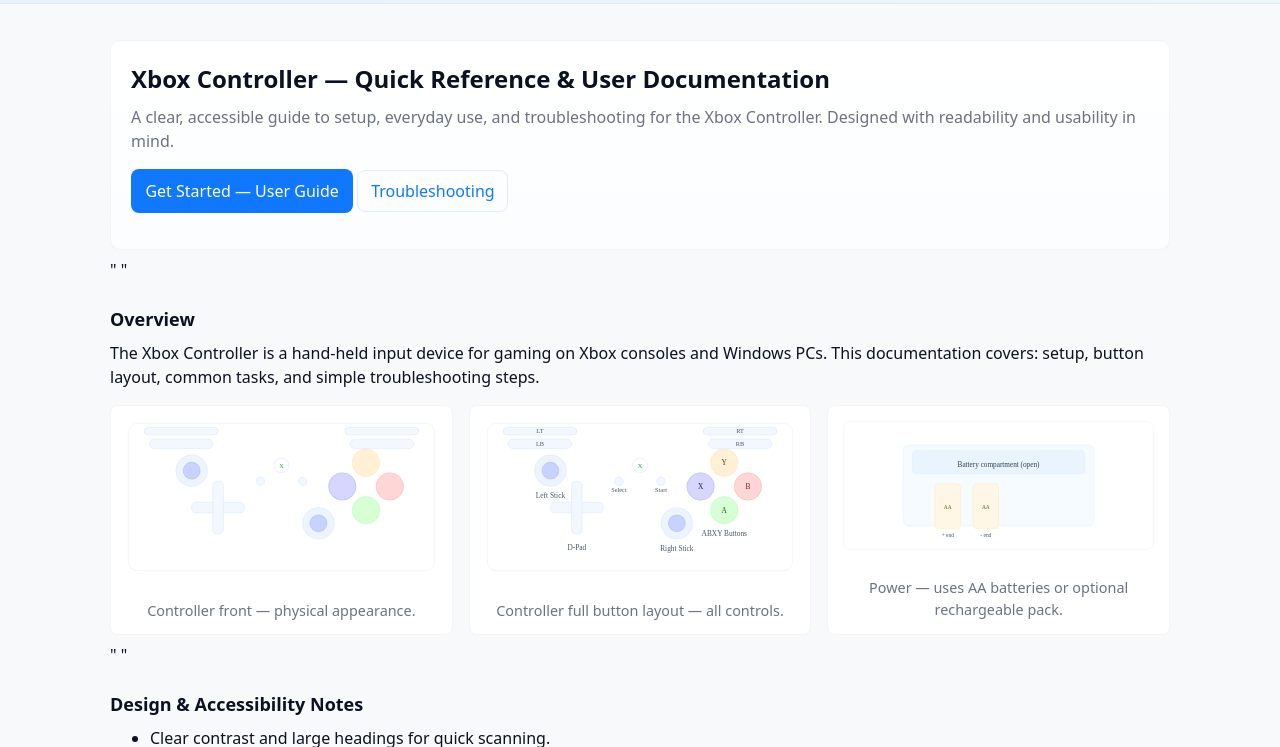
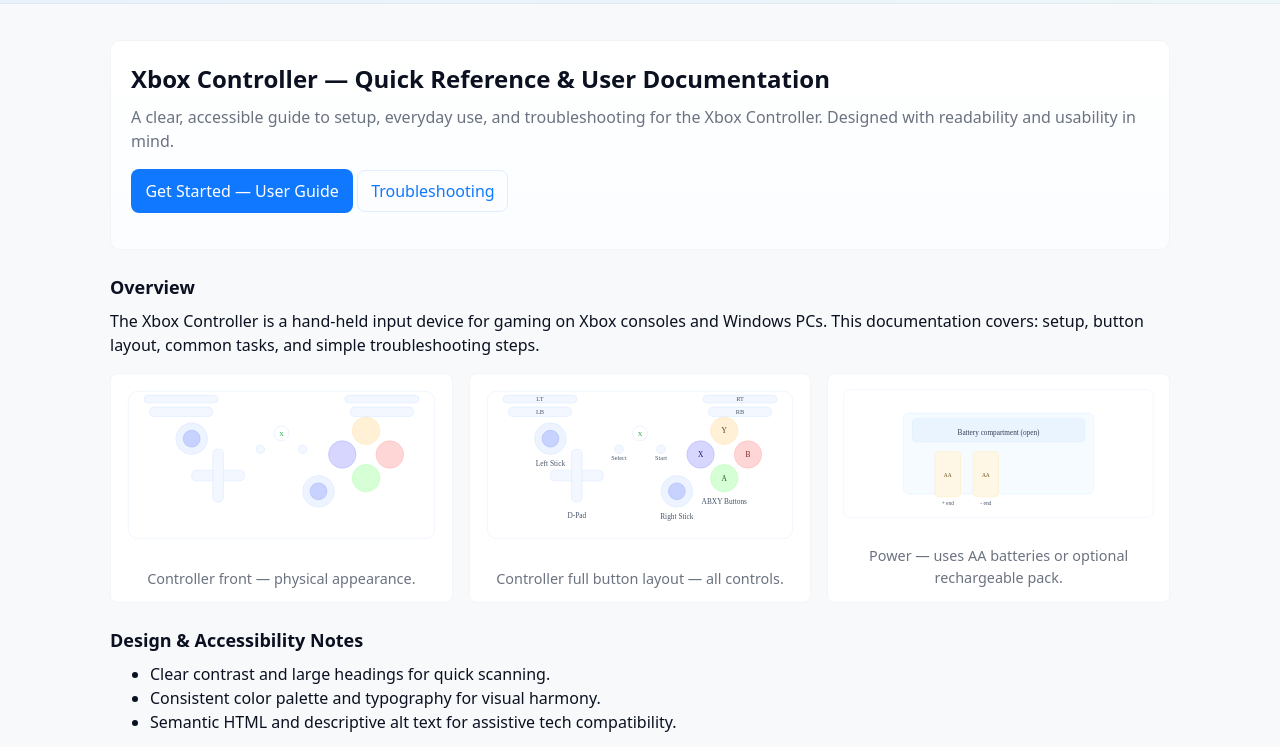
Before and after one commit to cadenreecesoftware/Xbox_controller_documentation_site, a plain HTML site: page index.html in a window 1280 px wide. Shown: the part 75-822 px from the top of the page. Drawn offline with Linux system fonts and the light colour scheme.

Commit message:
Remove empty paragraph tags in index.html
Removed empty paragraph tags from the overview and design notes sections.

```diff
--- a/index.html
+++ b/index.html
@@ -45,7 +45,7 @@
     </article>
 
     <section class="overview" aria-labelledby="overview-heading">
-      <p> " "</p>
+      <p> </p>
       <h2 id="overview-heading">Overview</h2>
       <p>The Xbox Controller is a hand-held input device for gaming on Xbox consoles and Windows PCs. This documentation covers: setup, button layout, common tasks, and simple troubleshooting steps.</p>
 
@@ -68,7 +68,7 @@
     </section>
 
     <section class="design-notes" aria-labelledby="design-heading">
-      <p> " "</p>
+      <p> </p>
       <h2 id="design-heading">Design & Accessibility Notes</h2>
       <ul>
         <li>Clear contrast and large headings for quick scanning.</li>
```
